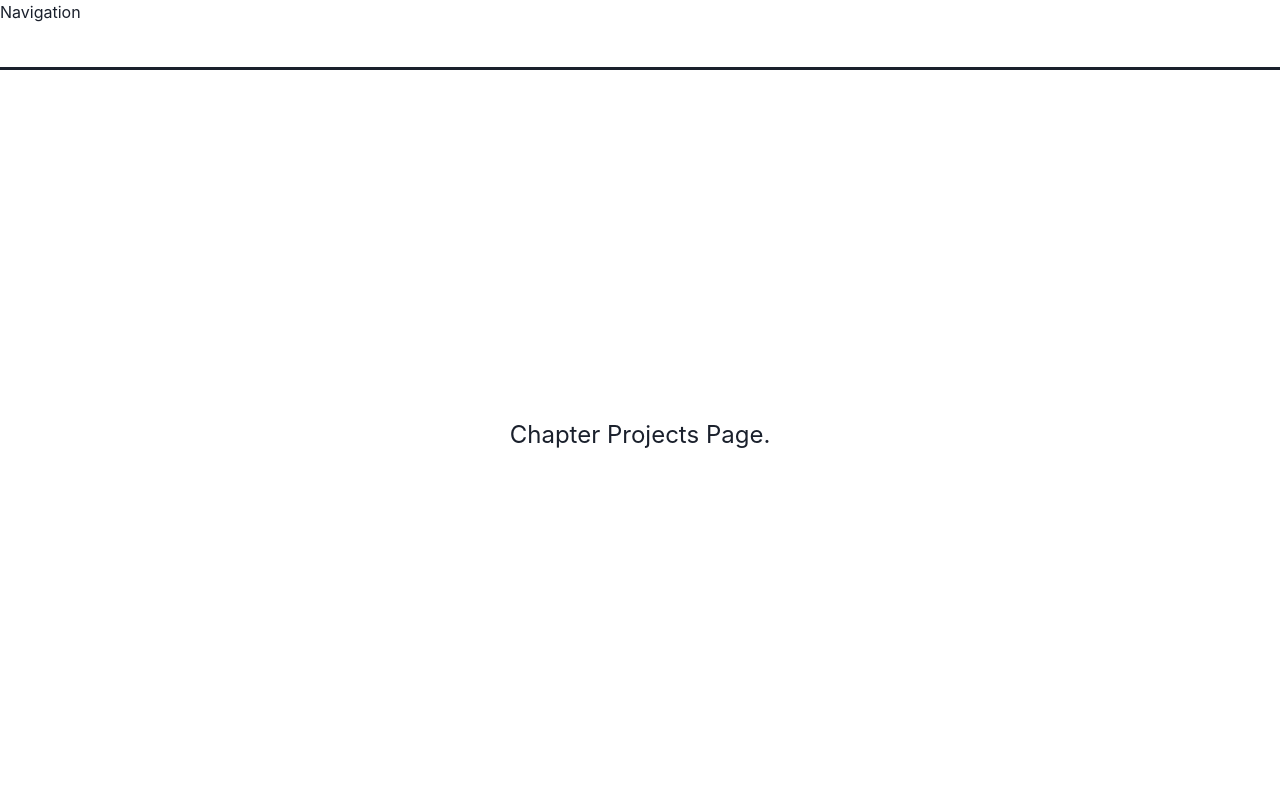
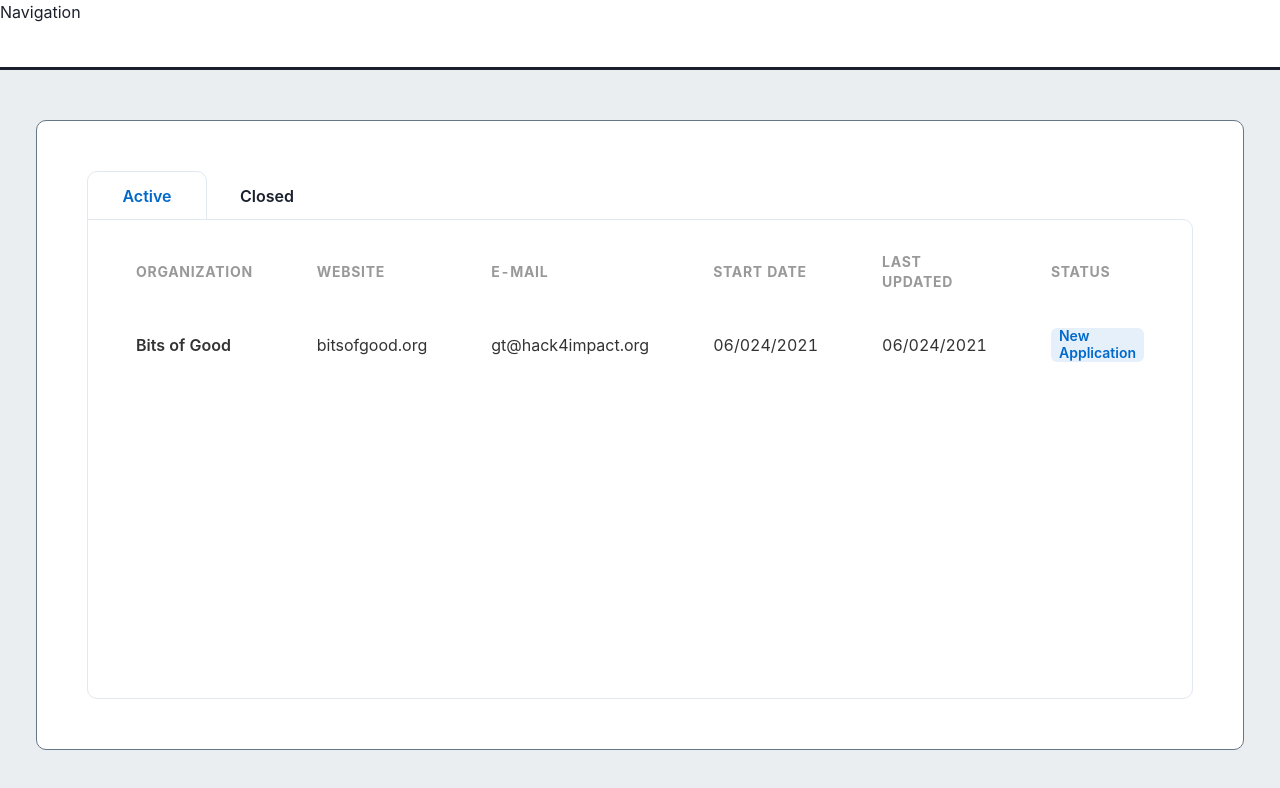
Before and after one commit to GTBitsOfGood/national-npp, a Next.js app: page /chapter/projects in a window 1280 px wide. Shown: the top 788 px of the page. Built offline with nearby package versions, Linux system fonts and the light colour scheme.

Commit message:
feat: initial Chapter Projects page

```diff
--- /dev/null
+++ b/src/components/chapter/projects/ChapterProjectStatus.tsx
@@ -0,0 +1,65 @@
+import { Tag } from "@chakra-ui/react";
+
+interface StatusProps {
+  text: string;
+  rgb: number[];
+}
+
+const STATUS_MAP: { [key: string]: StatusProps } = {
+  newApp: {
+    text: "New Application",
+    rgb: [0, 105, 202],
+  },
+  appComplete: {
+    text: "Application Complete",
+    rgb: [56, 161, 105],
+  },
+  interviewScheduled: {
+    text: "Interview Scheduled",
+    rgb: [128, 90, 213],
+  },
+  underReview: {
+    text: "Under Review",
+    rgb: [221, 107, 32],
+  },
+  inProgress: {
+    text: "In Progress",
+    rgb: [214, 158, 46],
+  },
+  delivered: {
+    text: "Delivered",
+    rgb: [56, 161, 105],
+  },
+  maintenance: {
+    text: "In Maintenance",
+    rgb: [101, 119, 136],
+  },
+  meetingScheduled: {
+    text: "Meeting Scheduled",
+    rgb: [128, 90, 213],
+  },
+  rejected: {
+    text: "Rejected",
+    rgb: [242, 89, 75],
+  },
+  cancelled: {
+    text: "Cancelled",
+    rgb: [101, 119, 136],
+  },
+};
+
+function ChapterProjectStatus(props: { status: string }) {
+  const { status } = props;
+  const { text, rgb } = STATUS_MAP[status];
+  return (
+    <Tag
+      backgroundColor={`rgba(${rgb[0]},${rgb[1]},${rgb[2]}, 0.1)`}
+      color={`rgb(${rgb[0]},${rgb[1]},${rgb[2]})`}
+      fontWeight={600}
+    >
+      {text}
+    </Tag>
+  );
+}
+
+export default ChapterProjectStatus;
--- /dev/null
+++ b/src/components/chapter/projects/ChapterProjectsTable.tsx
@@ -0,0 +1,54 @@
+import { Link, Table, Thead, Tbody, Tr, Th, Td } from "@chakra-ui/react";
+import type { ChapterProject } from "src/utils/types";
+import ChapterProjectStatus from "./ChapterProjectStatus";
+
+function ChapterProjectsTable(props: { projects: ChapterProject[] }) {
+  const { projects } = props;
+
+  function dateToString(date: Date) {
+    const dateOfMonth = `0${date.getDate().toString().slice(-2)}`;
+    const month = `0${(date.getMonth() + 1).toString().slice(-2)}`;
+    const year = date.getFullYear();
+
+    return `${month}/${dateOfMonth}/${year}`;
+  }
+
+  return (
+    <Table variant="unstyled" size="lg">
+      <Thead color="#999999">
+        <Tr>
+          <Th>Organization</Th>
+          <Th>Website</Th>
+          <Th>E-mail</Th>
+          <Th>Start Date</Th>
+          <Th>Last Updated</Th>
+          <Th>Status</Th>
+        </Tr>
+      </Thead>
+      <Tbody color="#333333">
+        {projects.map((project) => (
+          <Tr key={project.id}>
+            <Td fontWeight={600}>{project.org}</Td>
+            <Td>
+              <Link href={`https://${project.website}`} isExternal>
+                {project.website}
+              </Link>
+            </Td>
+            <Td>
+              <Link href={`mailto:${project.email}`} isExternal>
+                {project.email}
+              </Link>
+            </Td>
+            <Td>{dateToString(project.started)}</Td>
+            <Td>{dateToString(project.lastUpdated)}</Td>
+            <Td>
+              <ChapterProjectStatus status={project.status} />
+            </Td>
+          </Tr>
+        ))}
+      </Tbody>
+    </Table>
+  );
+}
+
+export default ChapterProjectsTable;
--- a/src/pages/chapter/projects/index.tsx
+++ b/src/pages/chapter/projects/index.tsx
@@ -1,9 +1,116 @@
-import { Flex, Text } from "@chakra-ui/react";
+import {
+  Flex,
+  Tabs,
+  TabList,
+  TabPanels,
+  Tab,
+  TabPanel,
+} from "@chakra-ui/react";
+import ChapterProjectsTable from "src/components/chapter/projects/ChapterProjectsTable";
 
 function ChapterProjects() {
+  const projects = [
+    {
+      id: "123",
+      org: "Bits of Good",
+      website: "bitsofgood.org",
+      email: "gt@hack4impact.org",
+      started: new Date(),
+      lastUpdated: new Date(),
+      status: "newApp",
+    },
+    {
+      id: "456",
+      org: "Hack4Impact",
+      website: "hack4impact.org",
+      email: "hello@hack4impact.org",
+      started: new Date(),
+      lastUpdated: new Date(),
+      status: "rejected",
+    },
+  ];
+
+  const closedFilter = (status: string) =>
+    status === "delivered" || status === "rejected" || status === "cancelled";
+
+  const activeProjects = projects.filter((p) => !closedFilter(p.status));
+  const closedProjects = projects.filter((p) => closedFilter(p.status));
+
   return (
-    <Flex height="100%" justifyContent="center" alignItems="center">
-      <Text fontSize="2xl">Chapter Projects Page.</Text>
+    <Flex
+      height="100%"
+      justifyContent="center"
+      alignItems="stretch"
+      backgroundColor="#EBEEF1"
+    >
+      <Flex
+        justifyContent="center"
+        alignItems="stretch"
+        flexDirection="column"
+        margin={50}
+        padding={50}
+        flex={1}
+        border="1px solid #657788"
+        borderRadius={10}
+        backgroundColor="white"
+      >
+        <Tabs height="100%" display="flex" flexDirection="column">
+          <TabList flex="0 0" borderBottom="none">
+            <Tab
+              width={120}
+              borderTopLeftRadius={10}
+              borderTopRightRadius={10}
+              border="1px solid none"
+              borderBottom="none"
+              fontWeight={600}
+              _selected={{
+                border: "1px solid #E2E8F0",
+                color: "#0069CA",
+              }}
+              _focus={{
+                boxShadow: "none",
+              }}
+            >
+              Active
+            </Tab>
+            <Tab
+              width={120}
+              height={50}
+              backgroundColor="white"
+              borderTopLeftRadius={10}
+              borderTopRightRadius={10}
+              border="1px solid none"
+              borderBottom="none"
+              fontWeight={600}
+              _selected={{
+                border: "1px solid #E2E8F0",
+                color: "#0069CA",
+              }}
+              _focus={{
+                boxShadow: "none",
+              }}
+            >
+              Closed
+            </Tab>
+          </TabList>
+
+          <TabPanels
+            backgroundColor="white"
+            border="1px solid #E2E8F0"
+            borderBottomLeftRadius={10}
+            borderTopRightRadius={10}
+            borderBottomRightRadius={10}
+            flex="1 1"
+          >
+            <TabPanel>
+              <ChapterProjectsTable projects={activeProjects} />
+            </TabPanel>
+            <TabPanel>
+              <ChapterProjectsTable projects={closedProjects} />
+            </TabPanel>
+          </TabPanels>
+        </Tabs>
+      </Flex>
     </Flex>
   );
 }
```
Also changed, not shown: src/utils/types.ts (+10 -0 lines), 1 other file (tests, documents, lock files or other folders).
